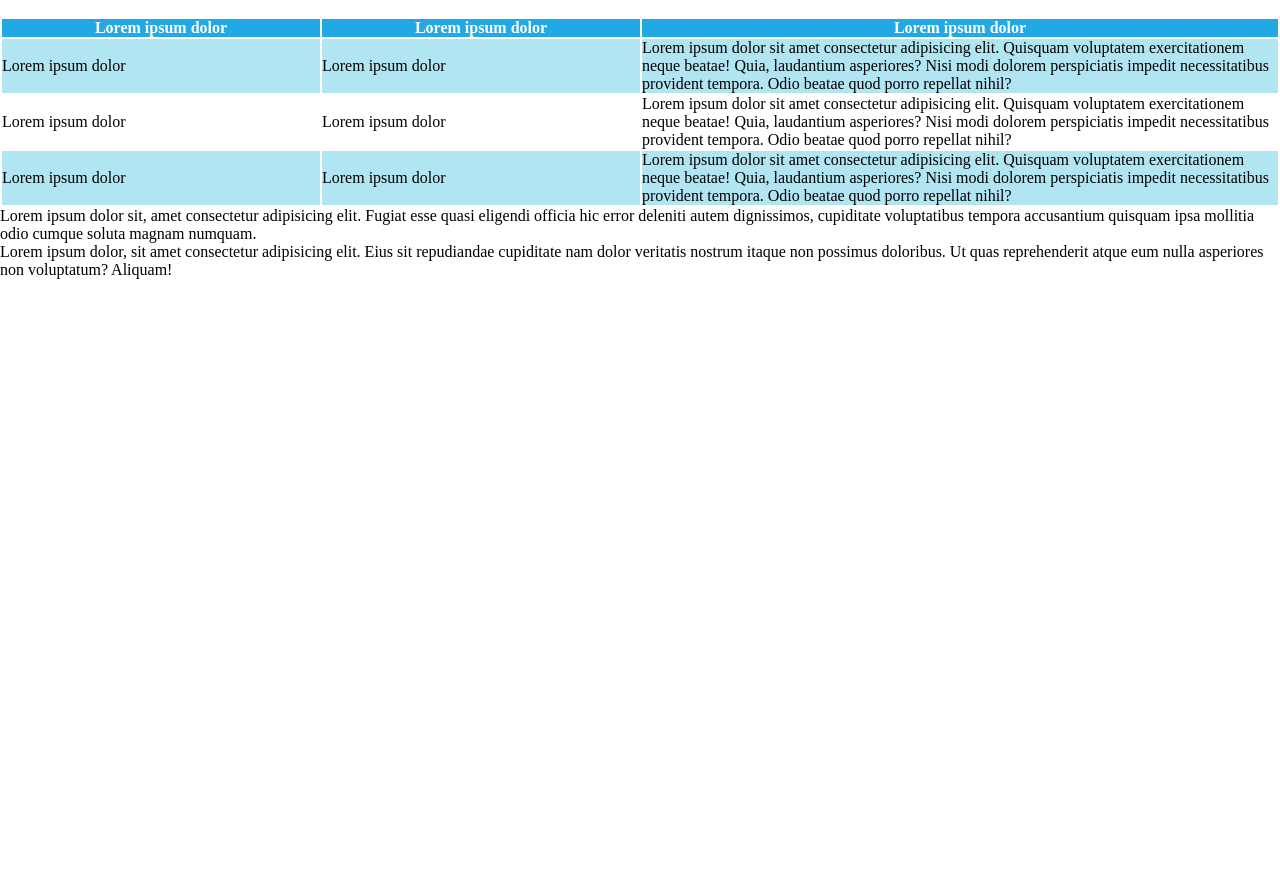
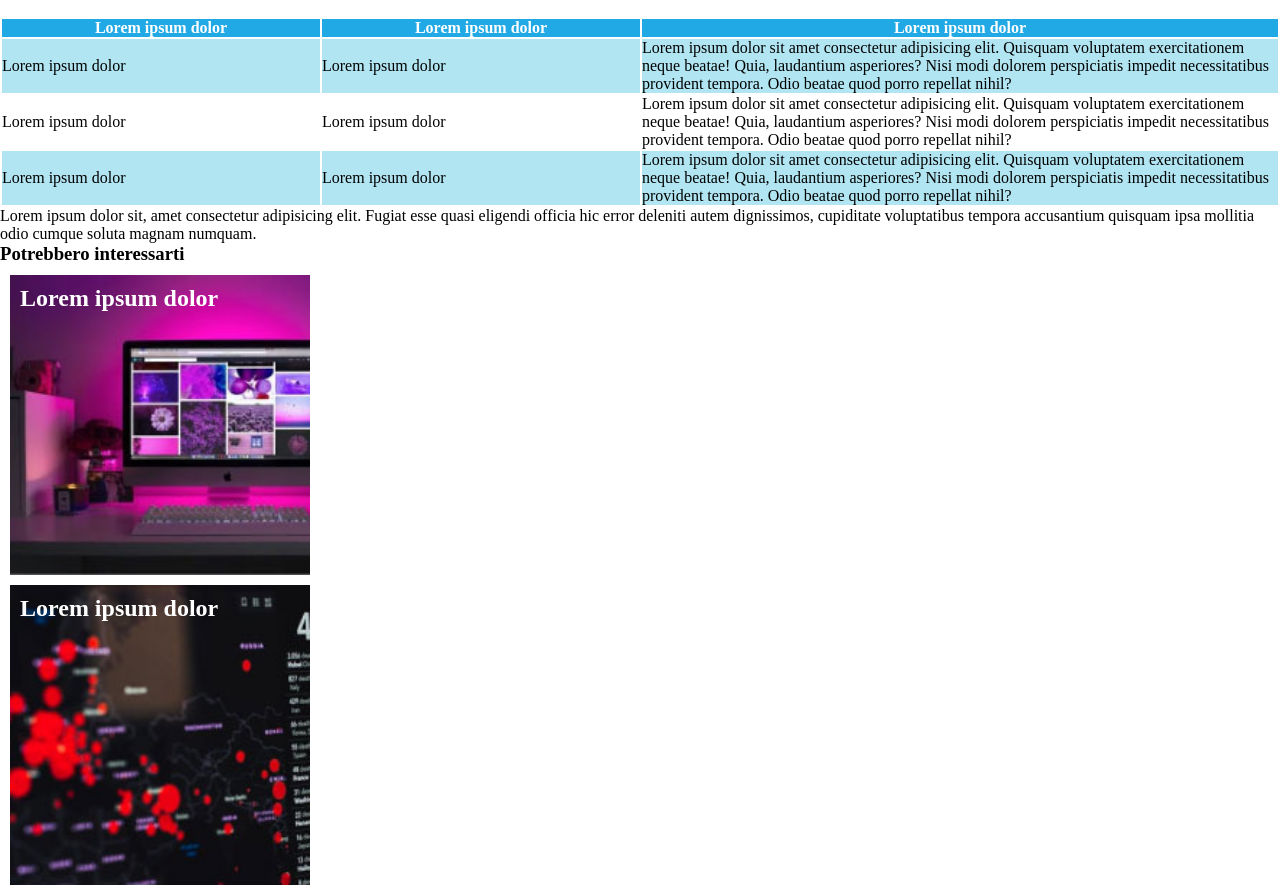
Before and after one commit to B0G0N1/html-css-booleaner, a plain HTML site: page index.html in a window 1280 px wide. Shown: the part 798-1693 px from the top of the page. Before the commit the page ends 1077 px from the top, so only its background shows below. Drawn offline with Linux system fonts and the light colour scheme.

Commit message:
[FEAT] Add Footer with image and text

```diff
--- a/css/style.css
+++ b/css/style.css
@@ -58,3 +58,24 @@
 #row_2, #row_4{
     background-color: #b1e5f2;
 }
+
+#lorem_image_1, #lorem_image_2{
+    width: 300px;
+    height: 300px;
+    background-size: cover;
+    color: white;
+    margin: 10px;
+    padding: 10px;
+}
+
+#lorem_image_1{
+    background-image: url("../img/monitor.jpg");
+}
+
+#lorem_image_2{
+    background-image: url("../img/graph.jpg");
+}
+
+#border{
+    margin: 0 10px;
+}
--- a/index.html
+++ b/index.html
@@ -7,12 +7,13 @@
     <title>The Booleaner</title>
 </head>
 <body>
-    <!-- HEADER -->
     <header>
         <!-- Logo con backgroung -->
         <div id="header_div">
             <img id="logo" src="./img/logo.svg" alt="the_booleaner">
         </div>
+    </header>
+    <main>
         <!-- Titolo e autore -->
         <div id="title">
             <h1>Internet deve essere al servizio del "bene pubblico": il
@@ -26,9 +27,6 @@
         <p class="image_info">1st Photo: John S. and James L. Knight Foundation, by Scott Henrichsen</p>
         <p class="image_info">2nd Photo: Wikimedia, by Paul Clarke</p>
         </div>
-    </header>
-    <!-- MAIN -->
-    <main>
         <!-- Testo Articolo -->
         <div class="margin">
             <p>Lorem ipsum dolor sit amet consectetur adipisicing elit. Ipsum in maxime corrupti ut nisi aliquam, quaerat adipisci odit facilis? <span class="highlighted">Deleniti blanditiis hic repudiandae eos laborum ipsa earum ducimus doloribus id!</span> Lorem ipsum dolor sit amet consectetur adipisicing elit. Vitae tempora eius id praesentium alias voluptatem illo dicta deserunt temporibus, unde aliquam nihil molestiae quae pariatur! Minima dolore aliquid id cumque.
@@ -37,7 +35,6 @@
         <!-- Lista Articolo -->
         <div>
             <ol id="test">
-                <li</li>
                 <li>Lorem ipsum dolor sit, amet consectetur adipisicing elit. Molestiae voluptas, nihil rerum itaque perferendis sunt doloremque quas laboriosam, neque nesciunt deserunt totam, laborum eius distinctio consectetur quibusdam molestias culpa suscipit?</li>
                 <li>Lorem ipsum dolor sit amet consectetur adipisicing elit. Adipisci illo at unde ullam quia totam similique veritatis consequatur laborum sint pariatur officiis illum, numquam eligendi mollitia praesentium quo exercitationem! Voluptatibus?</li>
                 <li>Lorem ipsum dolor sit amet consectetur, adipisicing elit. Deleniti dignissimos autem illo facere repellat architecto. Suscipit tempora maiores atque consectetur officiis? Ex totam praesentium est itaque consectetur inventore obcaecati minima.</li>
@@ -73,9 +70,14 @@
             <p>Lorem ipsum dolor sit, amet consectetur adipisicing elit. Fugiat esse quasi eligendi officia hic error deleniti autem dignissimos, cupiditate voluptatibus tempora accusantium quisquam ipsa mollitia odio cumque soluta magnam numquam.</p>
         </div>
     </main>
-    <!-- FOOTER -->
     <footer>
-        <p>Lorem ipsum dolor, sit amet consectetur adipisicing elit. Eius sit repudiandae cupiditate nam dolor veritatis nostrum itaque non possimus doloribus. Ut quas reprehenderit atque eum nulla asperiores non voluptatum? Aliquam!</p>
+        <h3>Potrebbero interessarti</h3>
+        <div id="lorem_image_1">
+            <h2>Lorem ipsum dolor</h2>
+        </div>
+        <div id="lorem_image_2">
+            <h2>Lorem ipsum dolor</h2>
+        </div>
     </footer>
 </body>
 </html>
```
